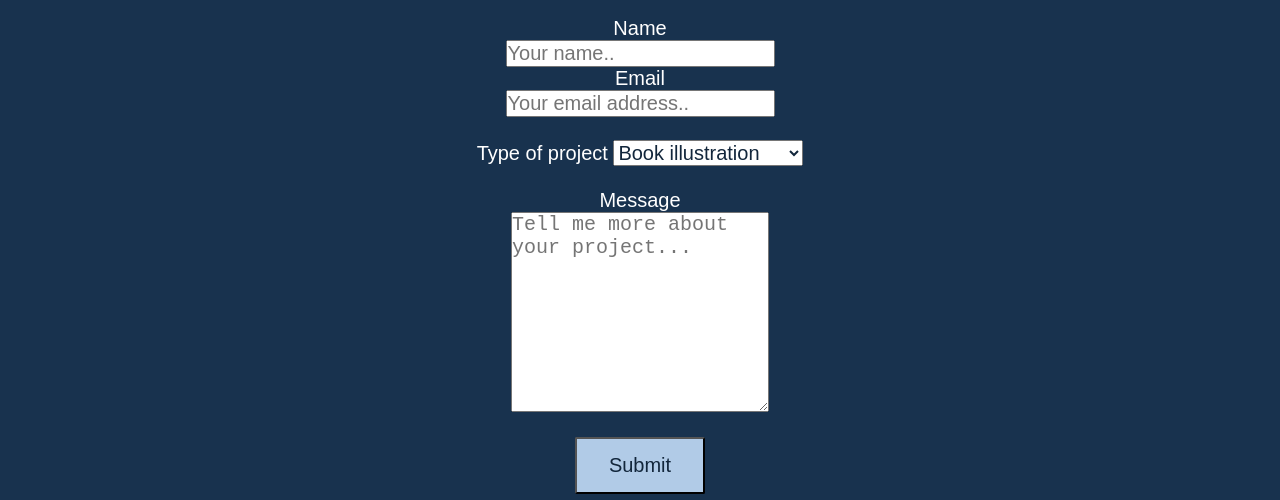
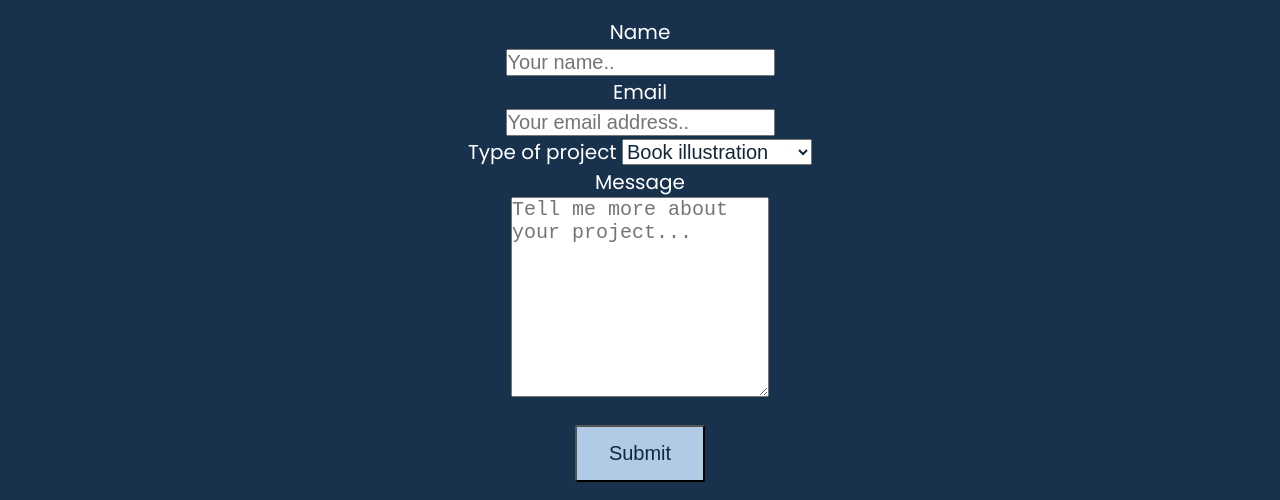
Before and after one commit to codebyMai/mai-silva-art-portfolio, a plain HTML site: page contact.html in a window 1280 px wide. Shown: the part 160-660 px from the top of the page. Drawn offline with Linux system fonts and the light colour scheme.

Commit message:
fixing code validation issues in contact

```diff
--- a/assets/css/style.css
+++ b/assets/css/style.css
@@ -1,5 +1,5 @@
 /* google fonts import */
-@import url("https://fonts.googleapis.com/css2?family=Rock+Salt&display=swap");
+@import url("https://fonts.googleapis.com/css2?family=Poppins&family=Rock+Salt&display=swap");
 
 /* reset styles */
 * {
@@ -10,7 +10,7 @@
 
 /* general styles */
 body {
-    font-family: sans-serif;
+    font-family: 'Poppins', sans-serif;
     min-height: 100vh;
     display: flex;
     flex-direction: column;
@@ -119,9 +119,6 @@ h2 {
 #about-txt #process-txt {
     font-size: 20px;
 }
-/* #about-img {
-    padding-right: 20px;
-} */
 #video {
     position: relative;
     width: 100%;
@@ -175,7 +172,6 @@ select {
     list-style-type: none;
     background-color: #18324e;
 }
-
 /* footer */
 footer {
     background-color: #ffffff;
@@ -268,15 +264,3 @@ footer {
         width: 50%;
     }
 }
-
-/* x-large devices (desktops over 1200px) */
-/*@media screen and (min-width: 1200px) {
-    #hero {
-        height: 100%;
-        width: 100%;
-        background: url("../images/square-hero.webp") no-repeat center center/cover;
-    }
-    #mobile-hero {
-        display: none;
-    }
-} */
--- a/contact.html
+++ b/contact.html
@@ -58,22 +58,22 @@
                 <form id="form" method="POST" action="https://formdump.codeinstitute.net">
 
                 <label for="name">Name</label><br>
-                <input type="text" name="name" placeholder="Your name.." class="input" required><br>
+                <input type="text" id="name" name="name" placeholder="Your name.." class="input" required><br>
 
                 <label for="email">Email</label><br>
-                <input type="email" name="email" placeholder="Your email address.." class="input" required><br>
-                </br>
+                <input type="email" id ="email" name="email" placeholder="Your email address.." class="input" required><br>
+
 
                 <label for="type of project">Type of project</label>
-                <select name="project">
+                <select name="project" id="type of project">
                 <option value="Book illustration">Book illustration</option>
                 <option value="Editorial illustration">Editorial illustration</option>
                 <option value="Product illustration">Product illustration</option>
                 </select><br>
-                </br>
+
 
                 <label for="message">Message</label><br>
-                <textarea name="message" placeholder="Tell me more about your project..." style="height:200px" class="input"></textarea><br>
+                <textarea name="message" id="message" placeholder="Tell me more about your project..." style="height:200px" class="input"></textarea><br>
 
                 <input type="submit" value="Submit" id="submit">
                 </form>
```
Also changed, not shown: assets/images/rectangle-hero.webp (deleted).
